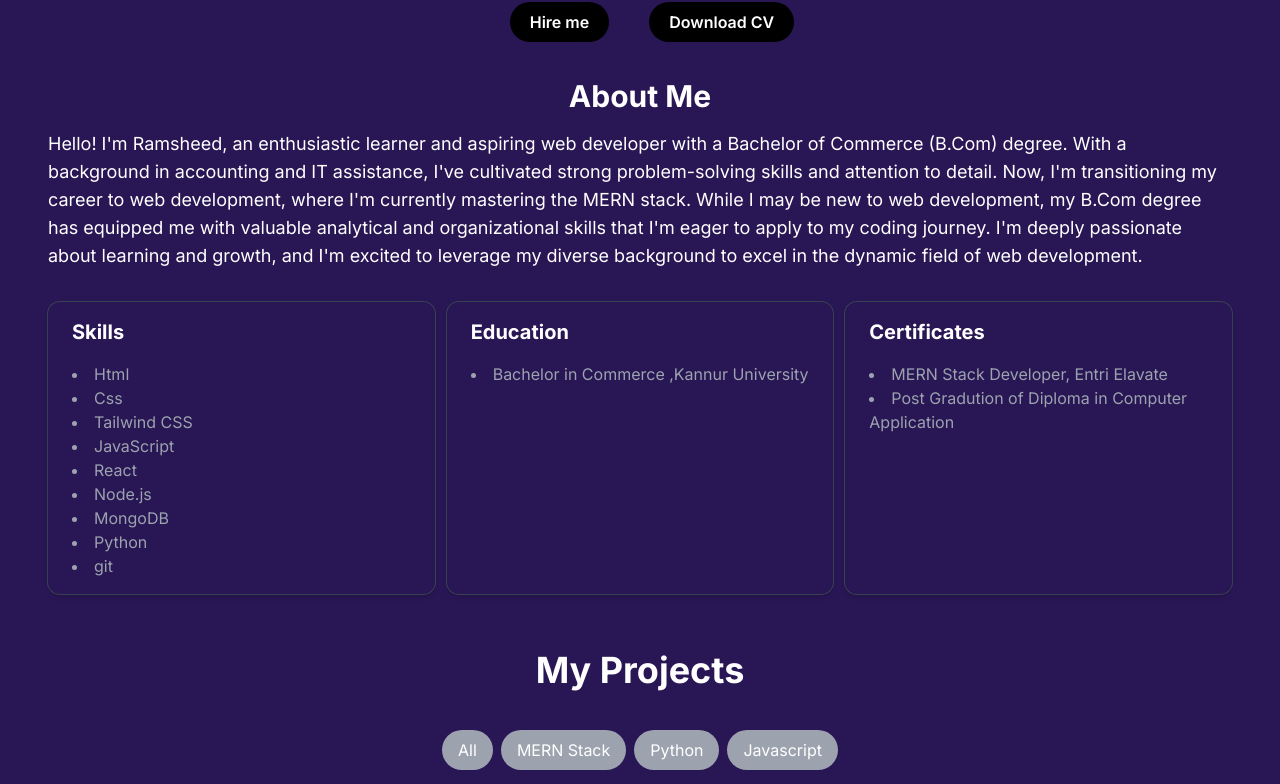
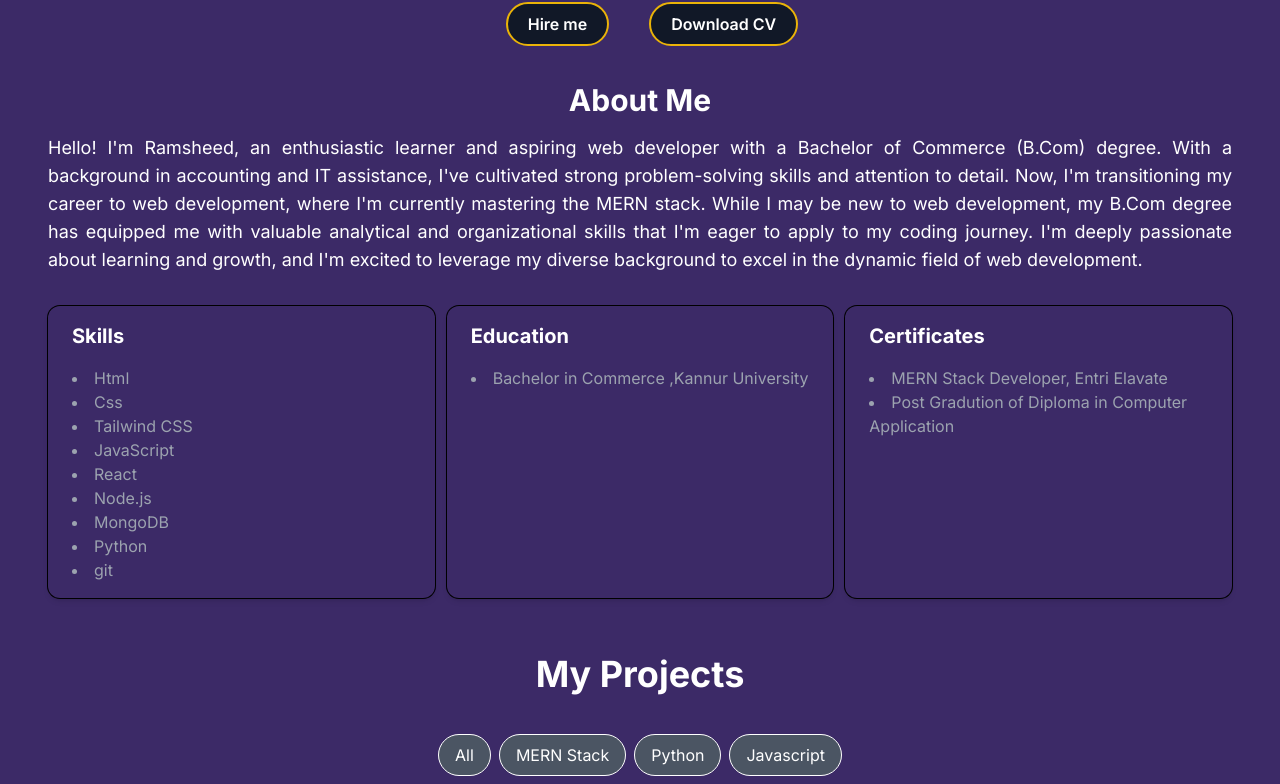
Before and after one commit to ramsheedrahman/portfolio-next.js, a Next.js app: page / in a window 1280 px wide. Shown: the part 538-1322 px from the top of the page. Built offline with nearby package versions, Linux system fonts and the light colour scheme.

Commit message:
responsive issue solved

```diff
--- a/app/Components/Aboutsection.jsx
+++ b/app/Components/Aboutsection.jsx
@@ -44,7 +44,7 @@ function Aboutsection() {
       <div className="flex justify-center ">
         <div className="w-full ">
           <h1 className="text-2xl font-bold mb-4 md:text-3xl text-center">About Me</h1>
-          <p className="text-base md:text-lg ">
+          <p className="text-base md:text-lg text-justify ">
             Hello! I'm Ramsheed, an enthusiastic learner and aspiring web
             developer with a Bachelor of Commerce (B.Com) degree. With a
             background in accounting and IT assistance, I've cultivated strong
--- a/app/Components/Homepage.jsx
+++ b/app/Components/Homepage.jsx
@@ -22,7 +22,7 @@ function Homepage() {
         </h1>
       </div>
 
-      <div className="col-span-5  place-self-center mt-4 ">
+      <div className="md:col-span-5 sm:col-span-12 place-self-center mt-4 ">
         <div className="rounded-full bg-[#181818] w-[400px] h-[400px] lg:h-[400px] lg:w-[400px] relative overflow-hidden">
           <Image src="/images/myImage2.png" width={400} height={400} />
         </div>
@@ -33,12 +33,12 @@ function Homepage() {
           href="mailto:ramsheedkk06@gmail.com"
           className="px-6  py-3 w-full sm:w-fit rounded-full mr-4 "
         >
-          <span className="block rounded-full px-5 py-2 bg-black text-white font-semibold ">
+          <span className="block rounded-full px-5 py-2 bg-gray-900 text-white font-semibold border-2 border-yellow-500 ">
             Hire me
           </span>{" "}
         </Link>
-        <Link href="/resume/myResume.pdf" download={'Ramsheed-Resume.pdf'} className=" w-full sm:w-fit rounded-full  ">
-          <span className="block rounded-full bg-black  text-white mt-3 px-5 py-2 font-semibold">
+        <Link href="/resume/myResume.pdf" download={'Ramsheed-Resume.pdf'} className=" w-full sm:w-fit rounded-full">
+          <span className="block rounded-full bg-gray-900 text-white mt-3 px-5 py-2 font-semibold border-2 border-yellow-500 ">
             Download CV
           </span>
         </Link>
--- a/app/Components/Navbar.jsx
+++ b/app/Components/Navbar.jsx
@@ -21,7 +21,7 @@ function Navbar() {
         },
       ];
   return (
-    <nav className='fixed top-0 left-0 right-0 z-10 bg-[#2a1757] bg-opacity-90'>
+    <nav className='fixed top-0 left-0 right-0 z-10 bg-[#3c2a67] bg-opacity-90'>
     <div className='flex flex-wrap items-center mx-auto px-4  md:justify-center mt-4'>
 
         <div className="mobile-menu md:hidden ">
--- a/app/Components/ProfileCard.jsx
+++ b/app/Components/ProfileCard.jsx
@@ -2,7 +2,7 @@ import React from "react";
 
 const ProfileCard = ({ title, items }) => {
   return (
-    <div className="max-w-full mx-auto text-white rounded-xl overflow-hidden shadow-md m-4  ring-1 ring-gray-700 sm:w-full ">
+    <div className="max-w-full mx-auto text-white rounded-xl overflow-hidden shadow-md m-4  ring-1 ring-black sm:w-full ">
       <div className="px-6 py-4">
         <div className="font-bold text-xl mb-2 ">{title}</div>
         <ul className="list-disc list-inside mt-4 ">
--- a/app/Components/ProjectSection.jsx
+++ b/app/Components/ProjectSection.jsx
@@ -53,11 +53,11 @@ const projectsData = [
   return (
     <div>
         <h1 className='text-center text-4xl mt-4 mb-4 text-white font-bold py-6'>My Projects</h1>
-        <div className="text-white flex flex-row justify-center gap-2">
-            <button className={`${ButtonStyles}border-2 rounded-full  bg-gray-400 px-4 py-2`} selected={tag==='All'} onClick={()=>handleChange('All')}>All</button>
-            <button className={`${ButtonStyles}border-2 rounded-full  bg-gray-400 px-4`} selected={tag==='MERN Stack'} onClick={()=>handleChange('MERN Stack')}>MERN Stack</button>
-            <button className={`${ButtonStyles}border-2 rounded-full  bg-gray-400 px-4`} selected={tag==='Python'} onClick={()=>handleChange('Python')}>Python</button>
-            <button className={`${ButtonStyles}border-2 rounded-full  bg-gray-400 px-4`} selected={tag==='HTML,CSS,JAVASCRIPT'} onClick={()=>handleChange('HTML,CSS,JAVASCRIPT')}>Javascript</button>
+        <div className="text-white flex flex-row justify-center gap-2 mb-9">
+            <button className={`${ButtonStyles} rounded-full  bg-gray-600 px-4 py-2 border border-white`} selected={tag==='All'} onClick={()=>handleChange('All')}>All</button>
+            <button className={`${ButtonStyles} rounded-full  bg-gray-600 px-4 border border-white`} selected={tag==='MERN Stack'} onClick={()=>handleChange('MERN Stack')}>MERN Stack</button>
+            <button className={`${ButtonStyles} rounded-full  bg-gray-600 px-4 border border-white`} selected={tag==='Python'} onClick={()=>handleChange('Python')}>Python</button>
+            <button className={`${ButtonStyles} rounded-full  bg-gray-600 px-4 border border-white`} selected={tag==='HTML,CSS,JAVASCRIPT'} onClick={()=>handleChange('HTML,CSS,JAVASCRIPT')}>Javascript</button>
 
         </div>
         <div className='grid md:grid-cols-3 gap-8 md:gap-12 m-4'>
--- a/app/layout.tsx
+++ b/app/layout.tsx
@@ -5,7 +5,7 @@ import "./globals.css";
 const inter = Inter({ subsets: ["latin"] });
 
 export const metadata: Metadata = {
-  title: "Create Next App",
+  title: "RamsheedKK-portfolio",
   description: "Generated by create next app",
 };
 
--- a/app/page.tsx
+++ b/app/page.tsx
@@ -10,7 +10,7 @@ import ProfileCard from './Components/ProfileCard'
 export default function Home() {
 
   return (
-    <main className="flex min-h-screen flex-col bg-[#291654]">
+    <main className="flex min-h-screen flex-col bg-[#3c2a67]">
       <Navbar />
       <div className="container mt-24 mx-auto px-12 py-4">
         <Homepage />
```
